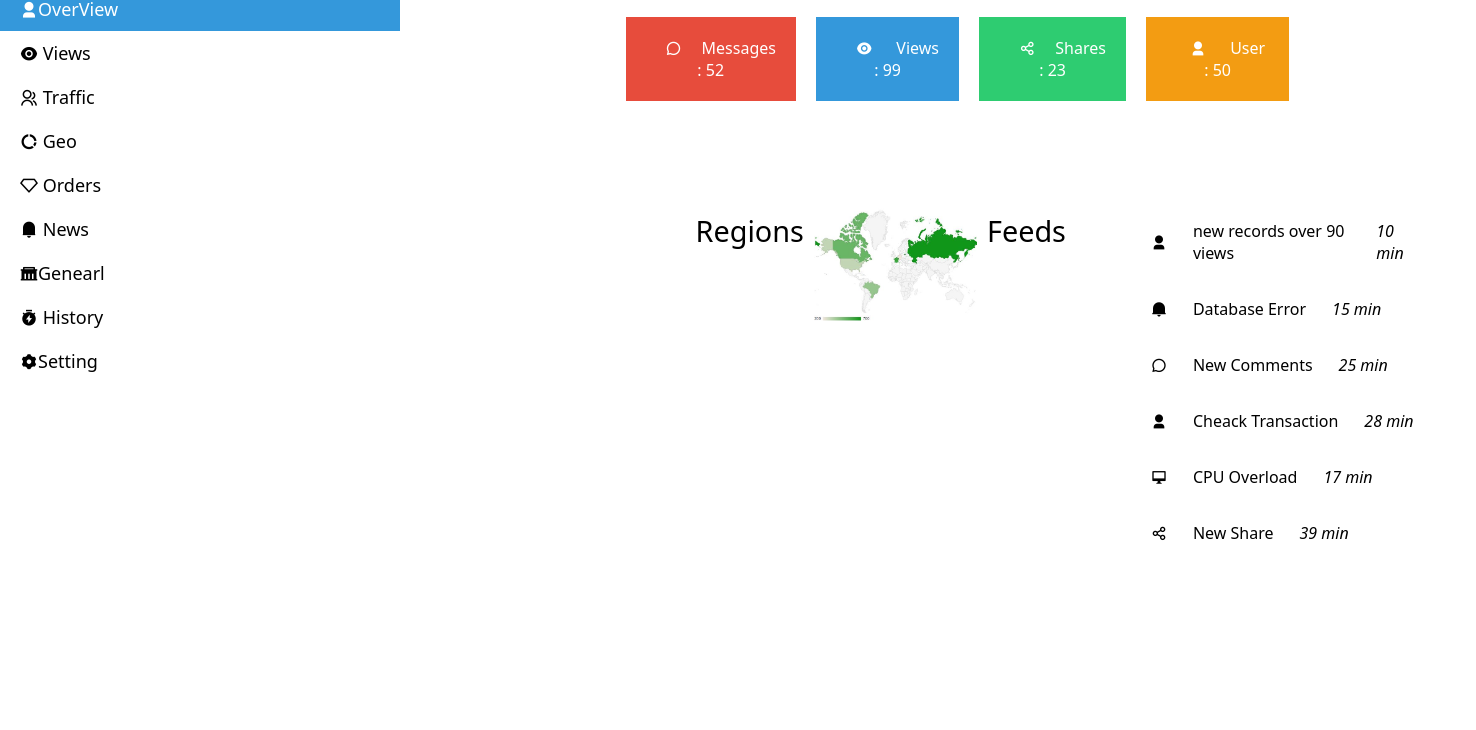
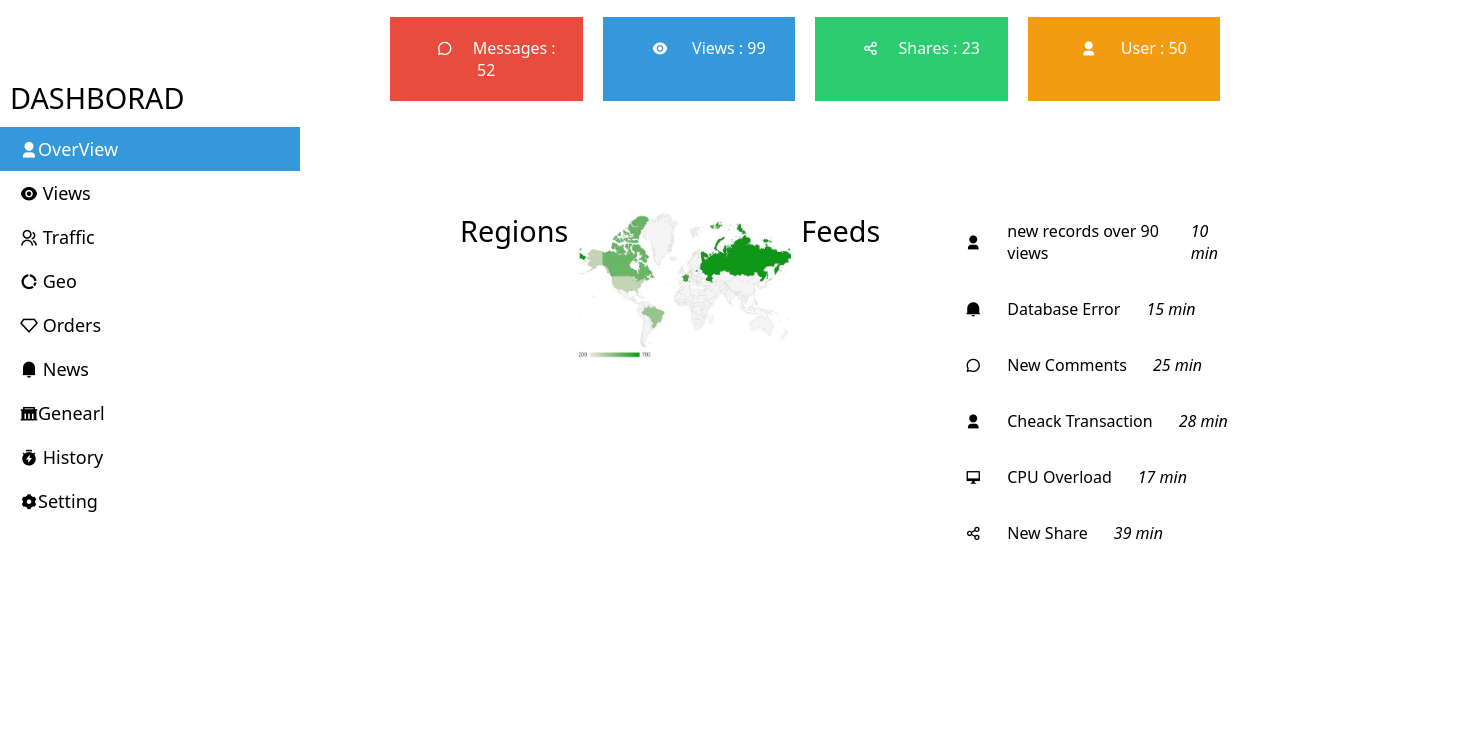
Before and after one commit to Germaine144/General-Coding, a plain HTML site: page index.html in a window 1280 px wide. Shown: the part 72-802 px from the top of the page, 1476 px wide, since content can reach past the window. Drawn offline with nearby package versions, Linux system fonts and the light colour scheme.

```diff
--- a/index.html
+++ b/index.html
@@ -10,6 +10,8 @@
 </head>
 
 <body>
+
+    <nav id="navbar">
         <header>
             <img src="avatar2.png">WELCOME MIKE
         </header>
@@ -18,7 +20,6 @@
             <i class="ri-user-3-fill"></i>
             <i class="ri-settings-3-fill"></i>
         </div>
-    <nav id="navbar">
 
         <header>DASHBORAD</header>
         <ul>
--- a/style.css
+++ b/style.css
@@ -100,9 +100,9 @@ tr{
         flex-direction: row;
     }
     #navbar{
-        width: 400px;
+        width: 300px;
         position: fixed;
-        height: %;
+        height: 100%;
         resize: horizontal;
 
     }
```
Lines whose indentation alone changed are shown as unchanged.
